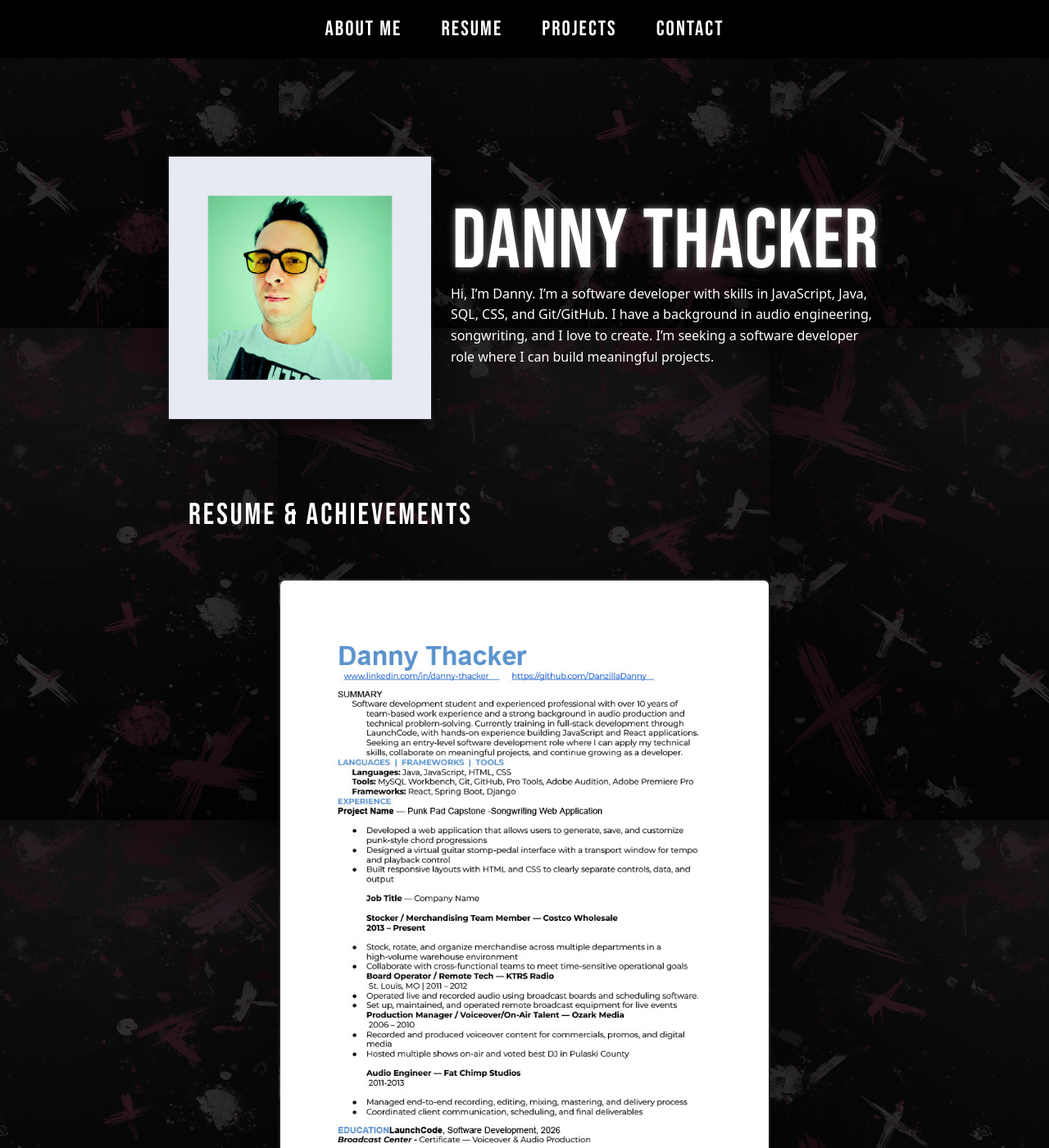
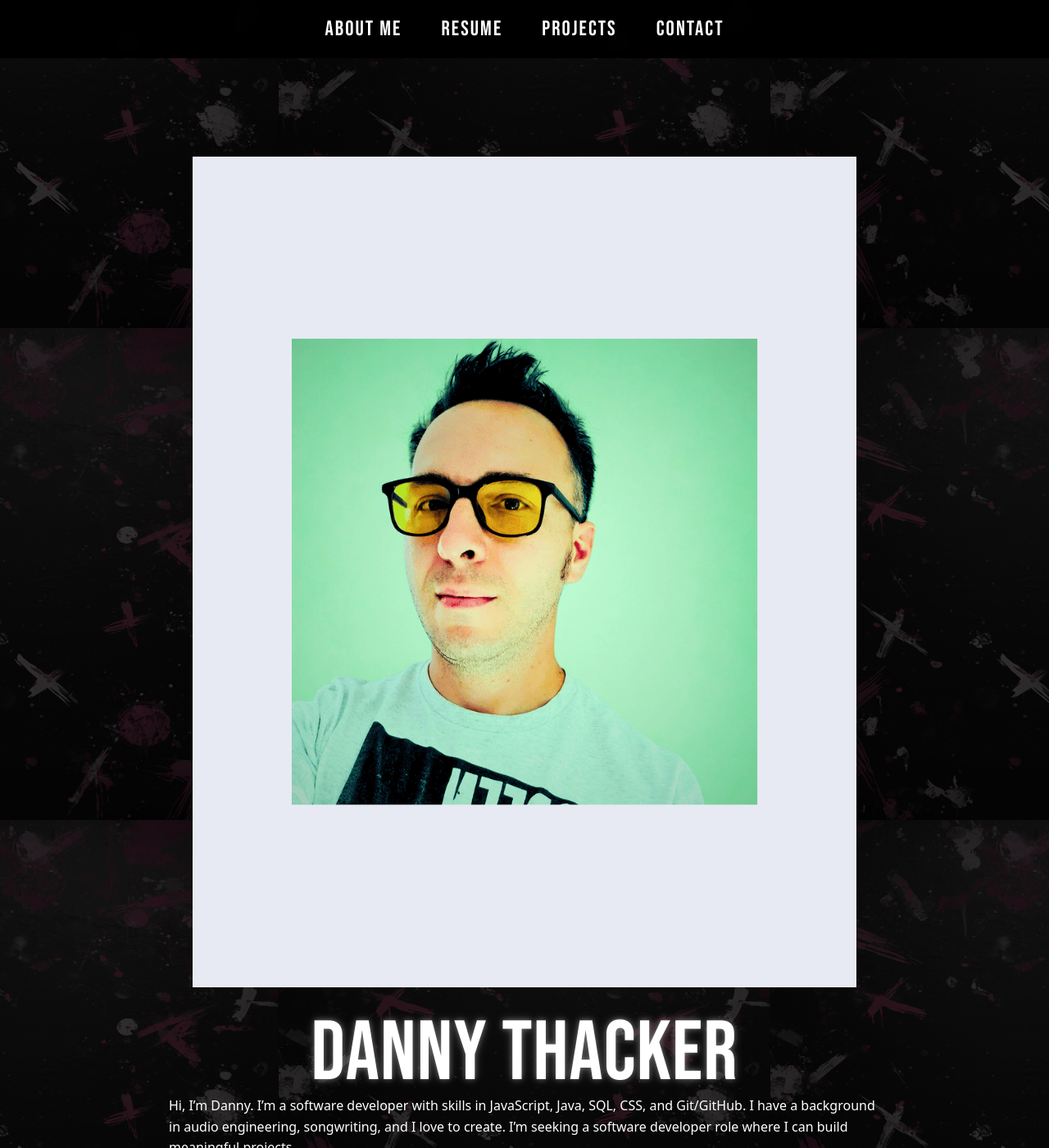
Before and after one commit to DanzillaDanny/DanzillaDanny.github.io, a Jekyll site: the page built from index.md, in a window 1280 px wide and 1400 px high. Shown: the whole window at 82% size. Built offline with Jekyll 4.4.1, drawn with Linux system fonts in a browser that asks for light colours.

Commit message:
profile pic adjust

```diff
--- a/assets/index.css
+++ b/assets/index.css
@@ -218,24 +218,20 @@ body::before {
 
 .profile-pic {
   width: 100%;
-  max-width: 320px;
-  aspect-ratio: 1;
-  border-radius: 0%;
+  height: 100%;
+  display: block;
+
   object-fit: cover;
   object-position: center;
-  overflow: hidden;
-  display: block;
 
-  box-shadow:
-    0 10px 20px rgba(0,0,0,0.6),
-    0 0 0 2px rgba(255,255,255,0.08);
+  max-width: none;
+  aspect-ratio: auto;
 
   opacity: 0;
   animation: slideInLeft 560ms ease-out forwards;
   animation-delay: 220ms;
-}
-.profile-pic {
-  cursor: pointer;
+
+  transition: transform 160ms ease-out;
 }
 
 .profile-pic:hover {
```
